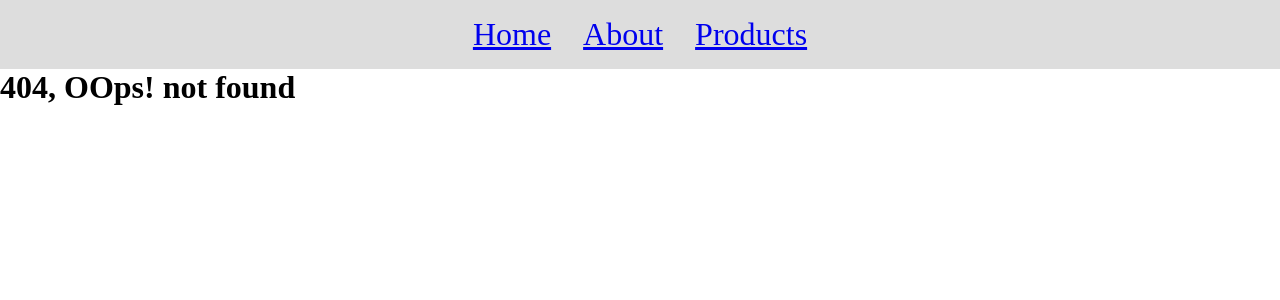
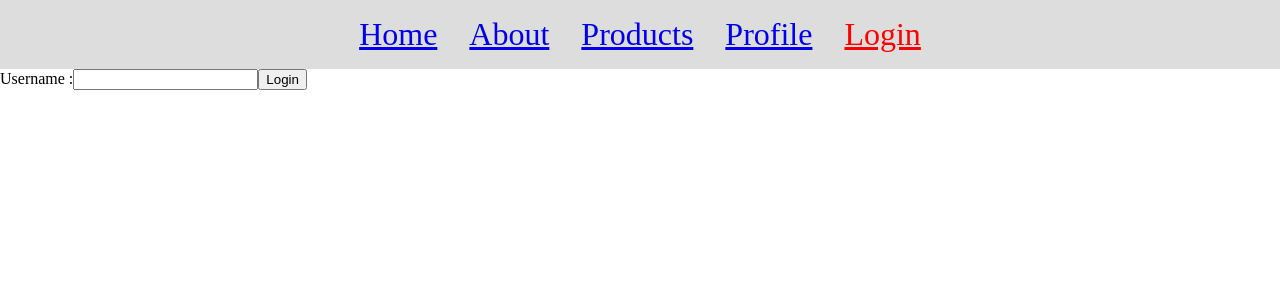
Before and after one commit to mahabur-rahman/all-in-one-react, a React (Create React App) app: page /login in a window 1280 px wide. Before the commit this address had no page. Shown: the top 300 px of the page. Built offline with nearby package versions, Linux system fonts and the light colour scheme.

Commit message:
authentication using context and protected route

```diff
--- a/src/App.js
+++ b/src/App.js
@@ -38,6 +38,10 @@ import NewProducts from "./components/NewProducts";
 import Users from "./components/Users";
 import UserDetails from "./components/UserDetails";
 import Admin from "./components/Admin";
+import Profile from "./components/Profile";
+import { AuthProvider } from "./components/auth";
+import Login from "./components/Login";
+import { RequireAuth } from "./components/RequireAuth";
 const LazyAbout = React.lazy(() => import("./pages/About"));
 
 const App = () => {
@@ -54,7 +58,7 @@ const App = () => {
           </Route>
         </Routes>
       </BrowserRouter> */}
-
+      <AuthProvider>
         <BrowserRouter>
           <Toolbar />
           <Routes>
@@ -79,9 +83,20 @@ const App = () => {
               <Route path="admin" element={<Admin />} />
             </Route>
 
+            <Route
+              path="profile"
+              element={
+                <RequireAuth>
+                  <Profile />
+                </RequireAuth>
+              }
+            />
+            <Route path="login" element={<Login />} />
+
             <Route path="*" element={<Error />} />
           </Routes>
         </BrowserRouter>
+      </AuthProvider>
     </>
   );
 };
--- /dev/null
+++ b/src/components/Login.js
@@ -0,0 +1,27 @@
+import React from "react";
+import { useState } from "react";
+import { useNavigate } from "react-router-dom";
+import { useAuth } from "./auth";
+
+const Login = () => {
+  const navigate = useNavigate();
+  const [user, setUser] = useState("");
+  const auth = useAuth();
+
+  const handleLogin = () => {
+    auth.login(user);
+    navigate("/");
+  };
+
+  return (
+    <div>
+      <label>
+        Username :
+        <input type="text" onChange={(e) => setUser(e.target.value)} />
+        <button onClick={handleLogin}>Login</button>
+      </label>
+    </div>
+  );
+};
+
+export default Login;
--- /dev/null
+++ b/src/components/Profile.js
@@ -0,0 +1,25 @@
+import React from "react";
+import { useAuth } from "./auth";
+import { useNavigate } from "react-router-dom";
+
+const Profile = () => {
+  const navigate = useNavigate();
+
+  const auth = useAuth();
+
+  const handleLogout = () => {
+    auth.logout();
+    navigate("/");
+  };
+
+  return (
+    <div>
+      <h1>Profile page</h1>
+      <h3>welcome {auth.user}</h3>
+
+      <button onClick={handleLogout}>Logout</button>
+    </div>
+  );
+};
+
+export default Profile;
--- /dev/null
+++ b/src/components/RequireAuth.js
@@ -0,0 +1,12 @@
+import { Navigate } from "react-router-dom";
+import { useAuth } from "./auth";
+
+export const RequireAuth = ({ children }) => {
+  const auth = useAuth();
+
+  if (!auth.user) {
+    return <Navigate to="/login" />;
+  }
+
+  return children;
+};
--- a/src/components/Toolbar/Toolbar.js
+++ b/src/components/Toolbar/Toolbar.js
@@ -1,8 +1,11 @@
 import React from "react";
 import { NavLink } from "react-router-dom";
+import { useAuth } from "../auth";
 import "./toolbar.css";
 
 const Toolbar = () => {
+  const auth = useAuth();
+
   return (
     <div>
       <nav>
@@ -16,6 +19,15 @@ const Toolbar = () => {
           <li>
             <NavLink to="/products">Products</NavLink>
           </li>
+          <li>
+            <NavLink to="/profile">Profile</NavLink>
+          </li>
+
+          {!auth.user && (
+            <li>
+              <NavLink to="/login">Login</NavLink>
+            </li>
+          )}
         </ul>
       </nav>
     </div>
--- /dev/null
+++ b/src/components/auth.js
@@ -0,0 +1,31 @@
+import { useContext, useState, createContext } from "react";
+
+const AuthContext = createContext(null);
+
+export const AuthProvider = ({ children }) => {
+  const [user, setUser] = useState(null);
+
+  const login = (user) => {
+    setUser(user);
+  };
+
+  const logout = () => {
+    setUser(null);
+  };
+
+  return (
+    <AuthContext.Provider
+      value={{
+        user,
+        login,
+        logout,
+      }}
+    >
+      {children}
+    </AuthContext.Provider>
+  );
+};
+
+export const useAuth = () => {
+  return useContext(AuthContext);
+};
```
Lines whose indentation alone changed are shown as unchanged.
